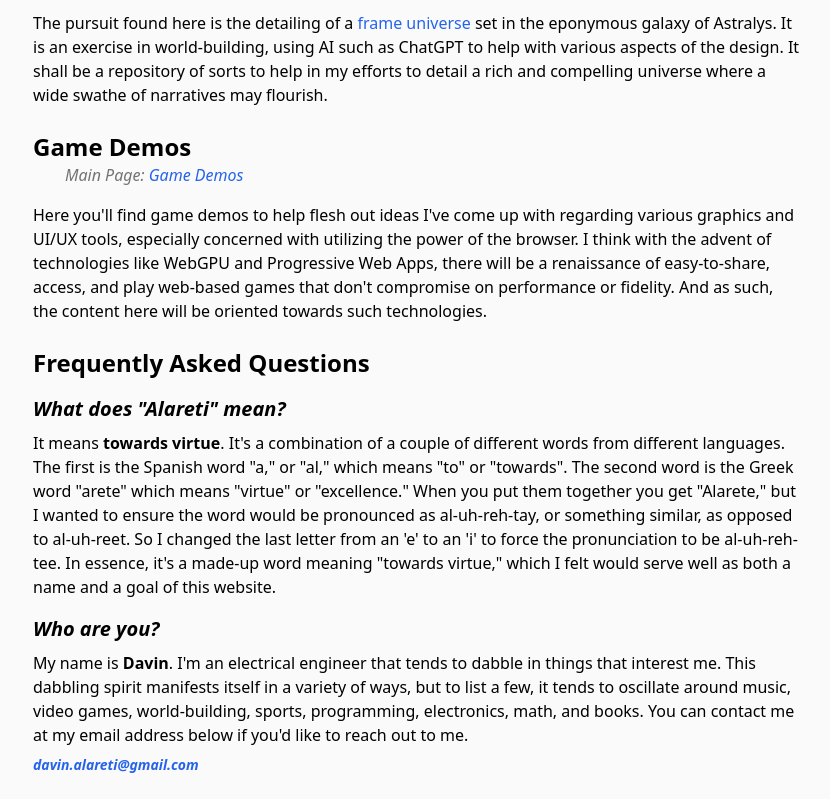
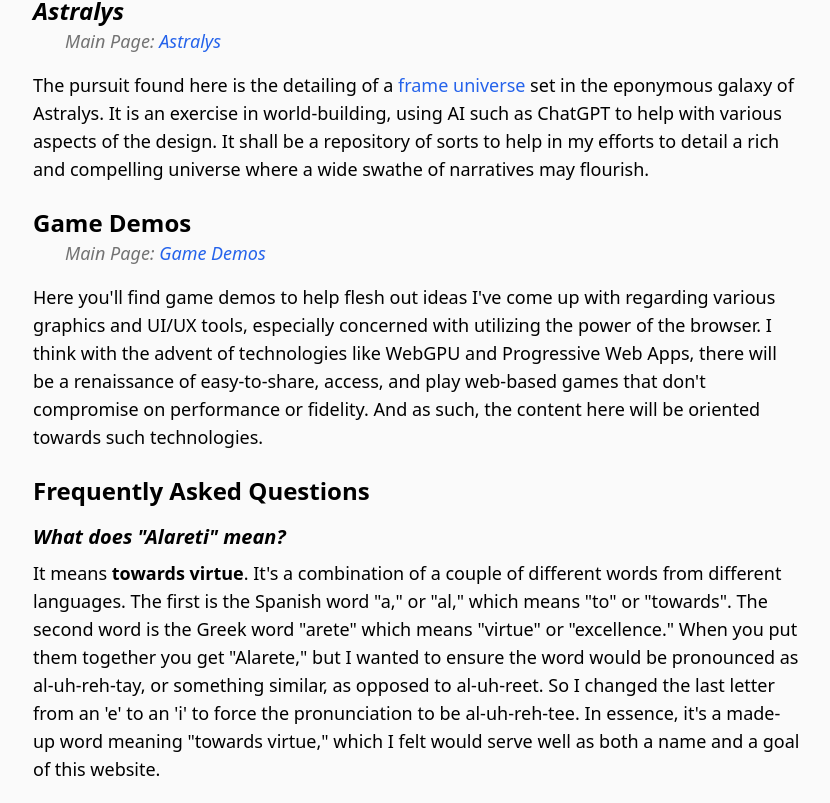
Before and after one commit to alareti/frontend, a Next.js app: page / in a window 1280 px wide. Shown: the part 374-1177 px from the top of the page, without its empty margins (223-1053 px from the left). Built offline with nearby package versions, Linux system fonts and the light colour scheme.

Commit message:
Working on Section Slugs

```diff
--- a/src/app/code-exposition/react-wiki-toc/page.tsx
+++ b/src/app/code-exposition/react-wiki-toc/page.tsx
@@ -79,7 +79,7 @@ function sectionsFromNode(node: ReactNode, section: Section): void {
   if (isReactNodeIterator(node)) {
     const nodeArr = Array.from(node);
     nodeArr.forEach((node) => {
-      handleSingleNode(node, section);
+      sectionsFromNode(node, section);
     });
   }
 
--- a/src/app/page.tsx
+++ b/src/app/page.tsx
@@ -87,7 +87,7 @@ export default function Index() {
             sports, programming, electronics, math, and books. You can contact
             me at my email address below if you&apos;d like to reach out to me.
           </Wiki.P>
-          <address className="text-sm font-semibold italic">
+          <address className="text-base font-semibold italic">
             <Wiki.A href="mailto:davin.alareti@gmail.com">
               davin.alareti@gmail.com
             </Wiki.A>
--- a/src/components/wiki.tsx
+++ b/src/components/wiki.tsx
@@ -1,11 +1,21 @@
 import Link from "next/link";
 import { ReactNode, createContext, useContext } from "react";
 import { Url } from "next/dist/shared/lib/router/router";
-import { slugFromChildren } from "../utils/reactChildren";
+import {
+  isReactComponent,
+  isReactElementWithChildren,
+  isReactNodeIterator,
+  slugFromNode,
+} from "../utils/reactChildren";
 
 interface LinkData {
   href: Url;
   name: JSX.Element;
+}
+
+interface Header {
+  heading: JSX.Element;
+  uriFragment: LinkData;
 }
 
 const NestedLevelContext = createContext(0);
@@ -20,6 +30,11 @@ export function Main({
   subtitle?: JSX.Element;
   className?: string;
 }) {
+  const initHeader = {
+    heading: title,
+  };
+  // const rootSection = sectionsFromRoot(children);
+
   return (
     <main className={"flex justify-center " + className}>
       <Article
@@ -33,7 +48,45 @@ export function Main({
   );
 }
 
-export function Article({
+interface SectionData {
+  data: Header;
+  children: SectionData[];
+}
+
+function sectionsFromRoot(
+  children: ReactNode,
+  initHeader: Header,
+): SectionData {
+  const section = { data: initHeader, children: [] };
+  sectionsFromNode(children, section);
+  return section;
+}
+
+function sectionsFromNode(node: ReactNode, sectionData: SectionData): void {
+  if (!node) return;
+  if (typeof node === "string") return;
+  if (typeof node === "number") return;
+  if (typeof node === "boolean") return;
+
+  if (isReactNodeIterator(node)) {
+    const nodeArr = Array.from(node);
+    nodeArr.forEach((node) => {
+      sectionsFromNode(node, sectionData);
+    });
+  }
+
+  // if (isReactComponent(node, Section) && node.props.header) {
+  //   const childSectionData = { data: node.props.header, children: [] };
+  //   sectionData.children.push(childSectionData);
+  //   sectionsFromNode(node.props.children, childSectionData);
+  // } else if (isReactElementWithChildren(node)) {
+  //   sectionsFromNode(node.props.children, sectionData);
+  // }
+
+  return;
+}
+
+function Article({
   children,
   className,
   title,
@@ -46,7 +99,7 @@ export function Article({
 }) {
   return (
     <NestedLevelContext.Provider value={0}>
-      <article className={className}>
+      <article className={"text-lg " + className}>
         <H subtitle={subtitle}>{title}</H>
         {children}
       </article>
@@ -59,7 +112,10 @@ export function Section({
   header,
 }: {
   children: ReactNode;
-  header?: { heading: JSX.Element; mainPage?: LinkData };
+  header?: {
+    heading: JSX.Element;
+    mainPage?: LinkData;
+  };
 }) {
   const nestedLevel = useContext(NestedLevelContext);
   const newNestedLevel = nestedLevel + 1;
@@ -116,7 +172,7 @@ function SubH({
   mainPage?: LinkData;
 }) {
   const nestedLevel = useContext(NestedLevelContext);
-  const slug = slugFromChildren(children);
+  const slug = slugFromNode(children);
 
   const mainPageSubtext = mainPage ? (
     <p className="ml-8 italic text-neutral-500">
--- a/src/utils/reactChildren.tsx
+++ b/src/utils/reactChildren.tsx
@@ -4,18 +4,12 @@ import {
   PropsWithChildren,
   ReactElement,
   ReactPortal,
-  FunctionComponentElement,
-  FunctionComponentFactory,
-  DetailedReactHTMLElement,
-  ReactHTML,
   JSXElementConstructor,
-  PromiseLikeOfReactNode,
 } from "react";
-import { ReactHtmlTag, isReactHtml } from "./reactHtml";
 
 var slugify = require("slugify");
 
-export function slugFromChildren(node: ReactNode): string {
+export function slugFromNode(node: ReactNode): string {
   return slugify(stringFromNode(node), {
     replacement: "-", // replace spaces with replacement character, defaults to `-`
     remove: undefined, // remove characters that match regex, defaults to `undefined`
@@ -71,7 +65,7 @@ export function isReactNodeIterator(
 
 export function isReactComponent<P>(
   node: ReactNode,
-  comp: FunctionComponentFactory<P>,
-): node is FunctionComponentElement<P> {
+  comp: JSXElementConstructor<P>,
+): node is ReactElement<P> {
   return isValidElement(node) && node.type === comp;
 }
```
